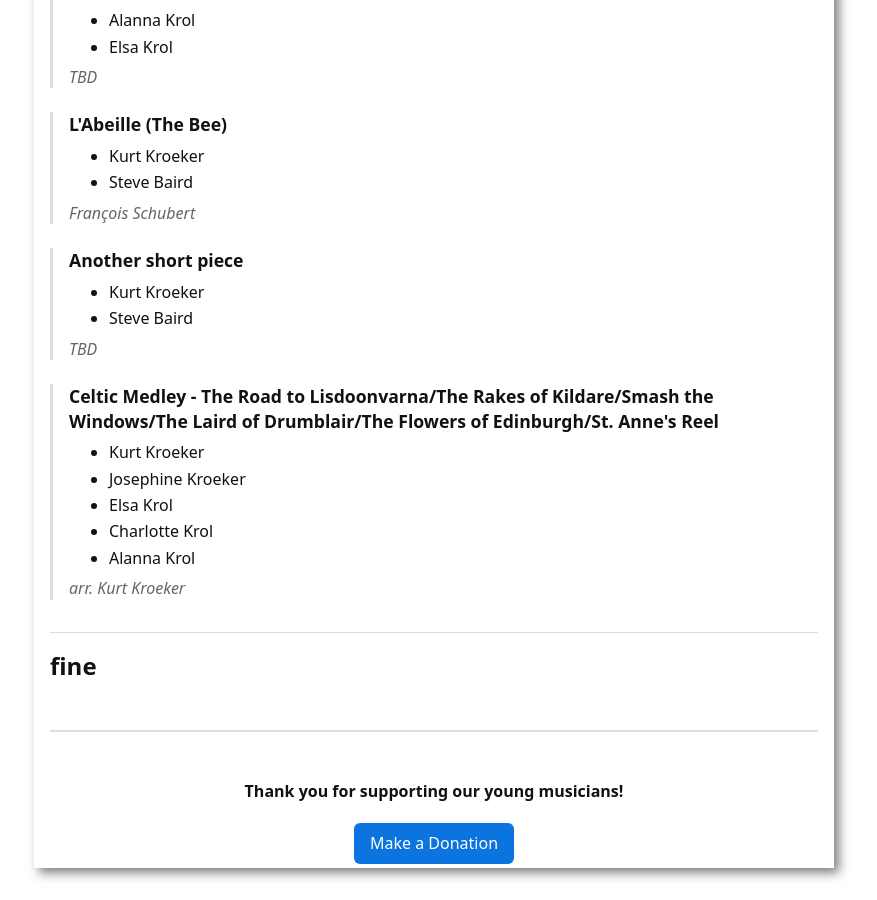
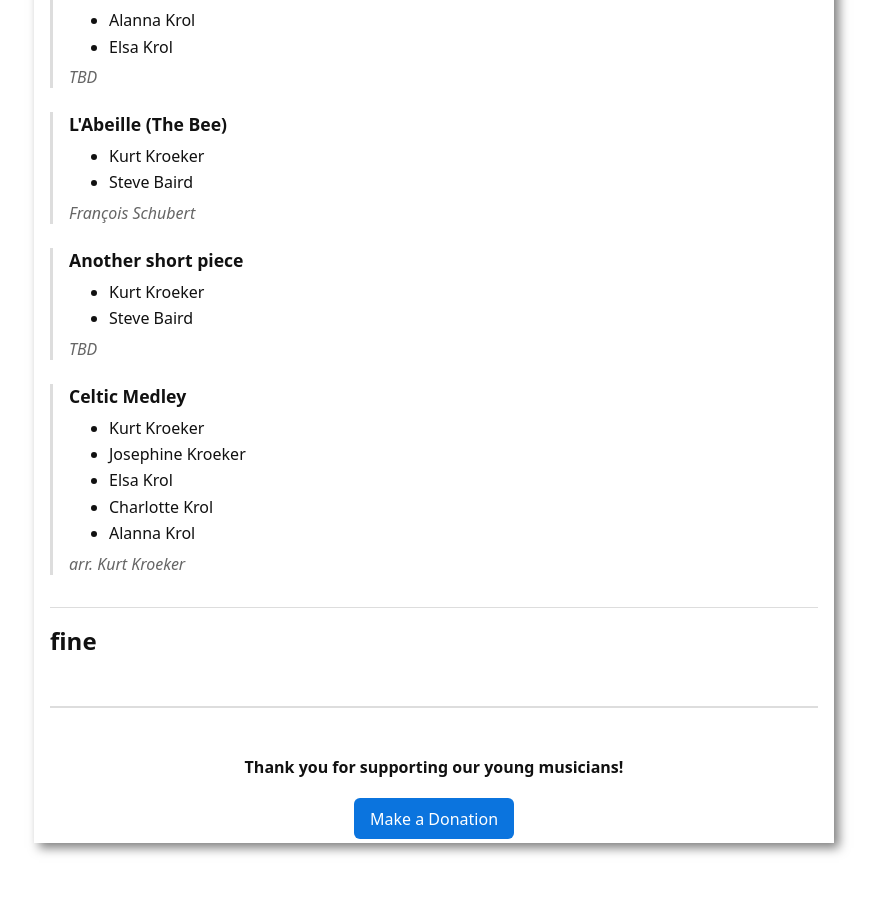
Before and after one commit to KurtKroeker/csehy-fundraising, a Jekyll site: the page built from program.md, in a window 1280 px wide and 900 px high, scrolled down 1457 px. Shown: the whole window, without its empty margins (206-1083 px from the left). Built offline with Jekyll 4.4.1, drawn with Linux system fonts in a browser that asks for light colours; after the commit the page ends 2332 px from its top, so only the background shows below that.

Commit message:
Update program.yml
drop tunes

```diff
--- a/_data/program.yml
+++ b/_data/program.yml
@@ -69,7 +69,7 @@ sections:
           - "Steve Baird"
         notes: "TBD"
 
-      - title: "Celtic Medley - The Road to Lisdoonvarna/The Rakes of Kildare/Smash the Windows/The Laird of Drumblair/The Flowers of Edinburgh/St. Anne's Reel"
+      - title: "Celtic Medley"
         performers:
           - "Kurt Kroeker"
           - "Josephine Kroeker"
```
